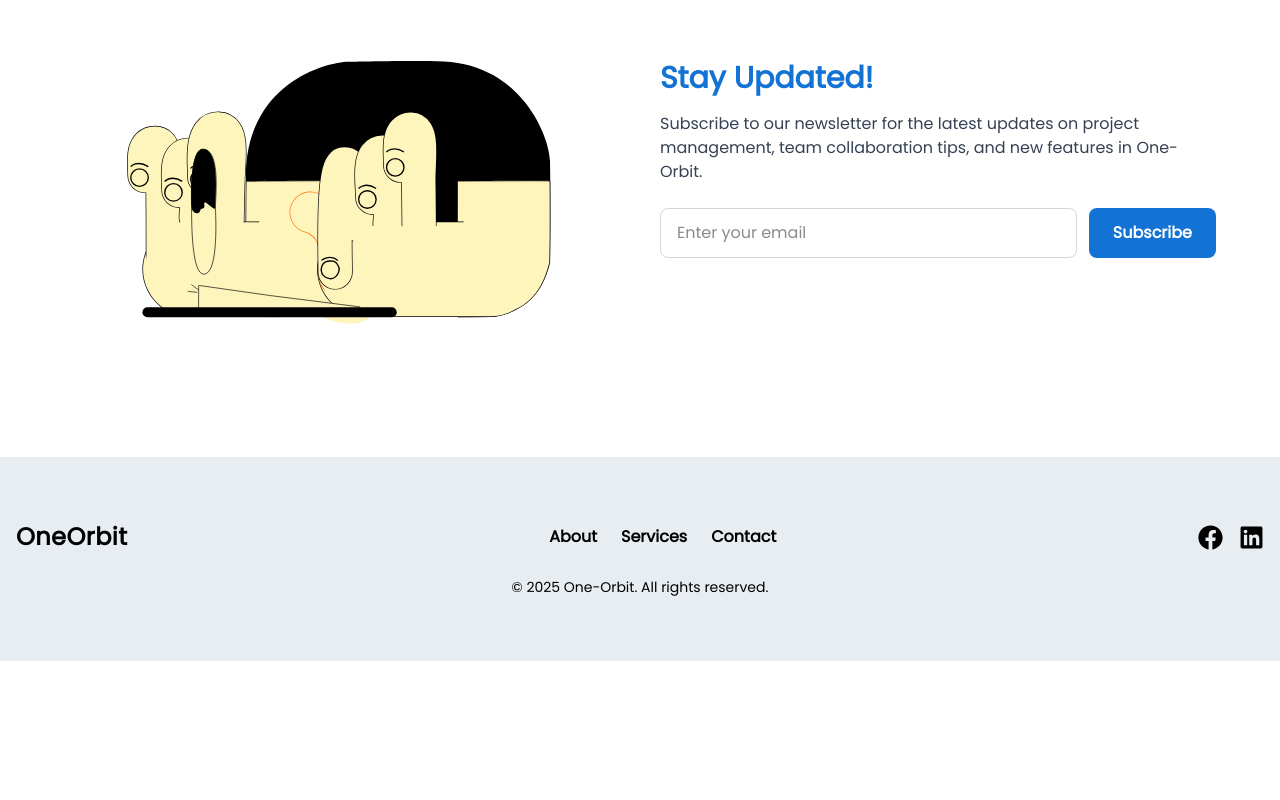
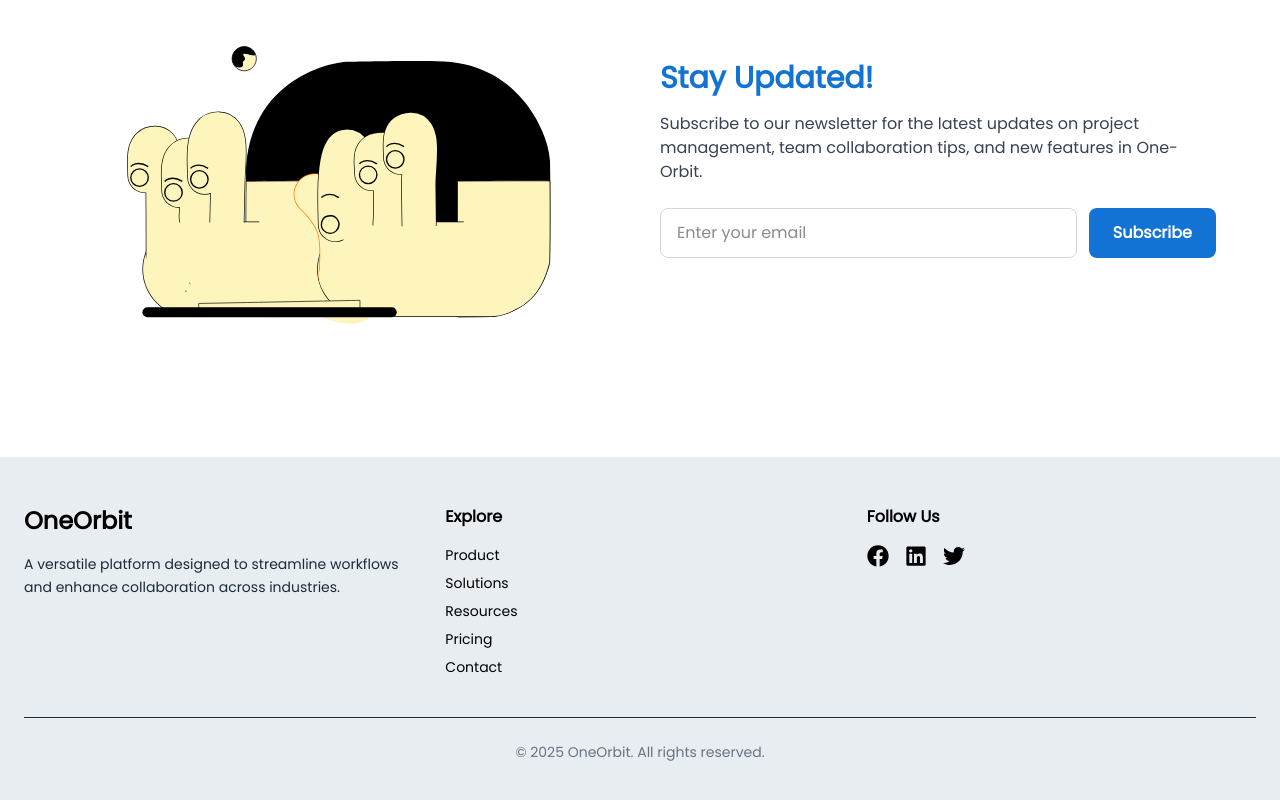
Before and after one commit to swajannaimur/One-Orbit, a Next.js app: page / in a window 1280 px wide. Shown: the part 2567-3367 px from the top of the page. Before the commit the page ends 3228 px from the top, so only its background shows below. Built offline with nearby package versions, Linux system fonts and the light colour scheme.

Commit message:
Updated: the footer

```diff
--- a/src/app/HomePageSections/footer.jsx
+++ b/src/app/HomePageSections/footer.jsx
@@ -1,58 +1,179 @@
+// import Link from "next/link";
+// import React from "react";
+// import { FaFacebook, FaLinkedin } from "react-icons/fa";
+
+// const Footer = () => {
+//   return (
+//     <footer className="w-full bg-secondary text-black py-16 px-4">
+//       <div className="max-w-7xl mx-auto flex flex-col md:flex-row items-center justify-between gap-6">
+//         <div className="font-bold text-lg tracking-wide">
+//           <Link href="/" className="text-2xl font-bold">
+//             OneOrbit
+//           </Link>
+//         </div>
+//         <nav className="flex flex-wrap gap-6 text-base">
+//           <a
+//             href="#about"
+//             className="hover:text-primary font-semibold transition"
+//           >
+//             About
+//           </a>
+//           <a
+//             href="#services"
+//             className="hover:text-primary font-semibold transition"
+//           >
+//             Services
+//           </a>
+//           <a
+//             href="#contact"
+//             className="hover:text-primary font-semibold transition"
+//           >
+//             Contact
+//           </a>
+//         </nav>
+//         <div className="flex gap-4">
+//           <a
+//             href="https://facebook.com/"
+//             target="_blank"
+//             rel="noopener noreferrer"
+//             className="hover:text-primary transition"
+//           >
+//             <FaFacebook size={25}></FaFacebook>
+//           </a>
+//           <a
+//             href="https://linkedin.com/"
+//             target="_blank"
+//             rel="noopener noreferrer"
+//             className="hover:text-primary transition"
+//           >
+//             <FaLinkedin size={25}></FaLinkedin>
+//           </a>
+//         </div>
+//       </div>
+
+//       <div className="text-center text-sm  mt-6">
+//         &copy; {new Date().getFullYear()} One-Orbit. All rights reserved.
+//       </div>
+//     </footer>
+//   );
+// };
+
+// export default Footer;
+"use client";
 import Link from "next/link";
 import React from "react";
-import { FaFacebook, FaLinkedin } from "react-icons/fa";
+import { FaFacebook, FaLinkedin, FaTwitter, FaInstagram } from "react-icons/fa";
 
 const Footer = () => {
   return (
-    <footer className="w-full bg-secondary text-black py-16 px-4">
-      <div className="max-w-7xl mx-auto flex flex-col md:flex-row items-center justify-between gap-6">
-        <div className="font-bold text-lg tracking-wide">
-          <Link href="/" className="text-2xl font-bold">
+    <footer className="w-full bg-secondary text-black py-12 px-6">
+      <div className="max-w-7xl mx-auto grid grid-cols-1 md:grid-cols-3 justify-around gap-8 ">
+        {/* Logo + Tagline */}
+        <div>
+          <Link href="/" className="text-2xl font-bold text-black">
             OneOrbit
           </Link>
+          <p className="mt-4 text-sm text-gray-800 leading-relaxed">
+            A versatile platform designed to streamline workflows and enhance
+            collaboration across industries.
+          </p>
         </div>
-        <nav className="flex flex-wrap gap-6 text-base">
-          <a
-            href="#about"
-            className="hover:text-primary font-semibold transition"
-          >
-            About
-          </a>
-          <a
-            href="#services"
-            className="hover:text-primary font-semibold transition"
-          >
-            Services
-          </a>
-          <a
-            href="#contact"
-            className="hover:text-primary font-semibold transition"
-          >
+        {/* Navigation */}
+        <div>
+          <h3 className="text-black font-semibold mb-4">Explore</h3>
+          <ul className="space-y-2 text-sm">
+            <li>
+              <Link href="/product" className="hover:text-primary transition">
+                Product
+              </Link>
+            </li>
+            <li>
+              <Link href="/solutions" className="hover:text-primary transition">
+                Solutions
+              </Link>
+            </li>
+            <li>
+              <Link href="/resources" className="hover:text-primary transition">
+                Resources
+              </Link>
+            </li>
+            <li>
+              <Link href="/pricing" className="hover:text-primary transition">
+                Pricing
+              </Link>
+            </li>
+            <li>
+              <Link href="/contact" className="hover:text-primary transition">
                 Contact
-          </a>
-        </nav>
+              </Link>
+            </li>
+          </ul>
+        </div>
+        {/* Socials */}
+        <div>
+          <h3 className="text-black font-semibold mb-4">Follow Us</h3>
           <div className="flex gap-4">
             <a
               href="https://facebook.com/"
               target="_blank"
               rel="noopener noreferrer"
-            className="hover:text-primary transition"
+              className="hover:text-blue-500 transition"
             >
-            <FaFacebook size={25}></FaFacebook>
+              <FaFacebook size={22} />
             </a>
             <a
               href="https://linkedin.com/"
               target="_blank"
               rel="noopener noreferrer"
-            className="hover:text-primary transition"
+              className="hover:text-blue-400 transition"
             >
-            <FaLinkedin size={25}></FaLinkedin>
+              <FaLinkedin size={22} />
             </a>
+            <a
+              href="https://twitter.com/"
+              target="_blank"
+              rel="noopener noreferrer"
+              className="hover:text-sky-400 transition"
+            >
+              <FaTwitter size={22} />
+            </a>
+            {/* <a
+              href="https://instagram.com/"
+              target="_blank"
+              rel="noopener noreferrer"
+              className="hover:text-pink-500 transition"
+            >
+              <FaInstagram size={22} />
+            </a> */}
           </div>
         </div>
+        {/* Newsletter */}
+        {/* <div>
+          <p className="text-sm text-gray-700 mb-3">
+            Subscribe to get the latest updates and news.
+          </p>
+          <form
+            onSubmit={(e) => e.preventDefault()}
+            className="flex items-center bg-gray-800 rounded-lg overflow-hidden"
+          >
+            <input
+              type="email"
+              placeholder="Enter your email"
+              className="w-full px-3 py-2 bg-transparent text-sm focus:outline-none text-white placeholder-gray-400"
+            />
+            <button
+              type="submit"
+              className="bg-primary px-4 py-2 text-white text-sm font-medium hover:bg-primary/90 transition"
+            >
+              Subscribe
+            </button>
+          </form>
+        </div> */}
+      </div>
 
-      <div className="text-center text-sm  mt-6">
-        &copy; {new Date().getFullYear()} One-Orbit. All rights reserved.
+      {/* Bottom Note */}
+      <div className="border-t border-gray-800 mt-10 pt-6 text-center text-sm text-gray-500">
+        &copy; {new Date().getFullYear()} OneOrbit. All rights reserved.
       </div>
     </footer>
   );
```
Lines whose indentation alone changed are shown as unchanged.
